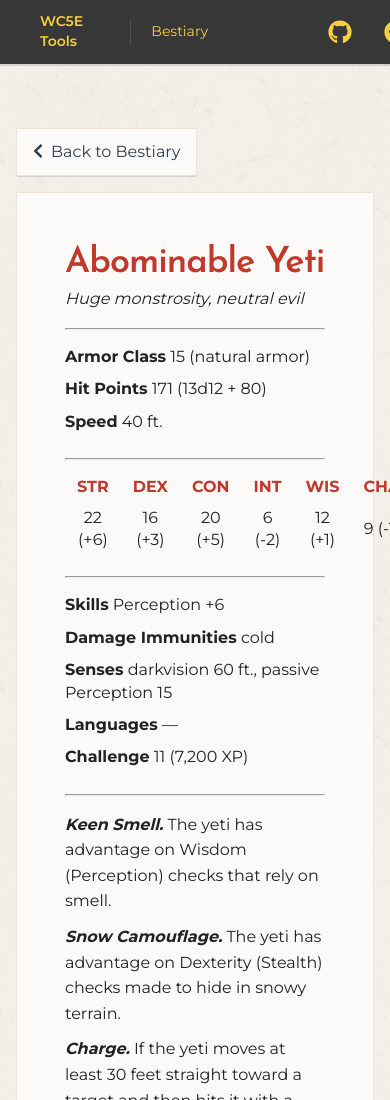
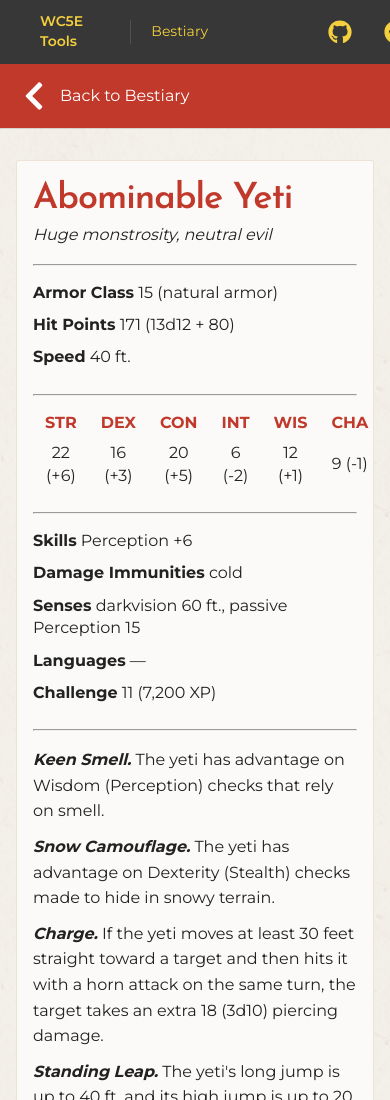
Before and after one commit to orjanbp/wc5etools, a Gatsby site: page /bestiary/abominable-yeti in a window 390 px wide. Shown: the top 1100 px of the page. Built offline with nearby package versions, Linux system fonts and the light colour scheme; Gatsby itself is replaced by a stand-in of ours.

Commit message:
feat: redesign mobile statblock back button

```diff
--- a/src/components/bestiary/creature-list.js
+++ b/src/components/bestiary/creature-list.js
@@ -76,6 +76,10 @@ const CreatureListGroup = styled.div`
 
   & + & {
     padding-top: 64px;
+
+    @media ${breakpoints.med} {
+      padding-top: 32px;
+    }
   }
 
   & h3 {
--- a/src/components/bestiary/creature-return.js
+++ b/src/components/bestiary/creature-return.js
@@ -2,6 +2,7 @@ import React from "react"
 import styled from "styled-components"
 import { Link } from "gatsby"
 import { FontAwesomeIcon } from "@fortawesome/react-fontawesome"
+import breakpoints from "../_partials/breakpoints"
 
 const ReturnButton = styled(Link)`
   display: inline-block;
@@ -28,6 +29,34 @@ const ReturnButton = styled(Link)`
   &:active {
     background-color: #f6f5f4;
   }
+
+  @media ${breakpoints.small} {
+    display: flex;
+    align-items: center;
+    margin: 0px -16px 32px;
+    padding: 16px 24px;
+    background-color: #c0392b;
+    border: none;
+    border-radius: 0px;
+    color: #fff;
+
+    & svg {
+      margin-right: 16px;
+      font-size: 3.2rem;
+      font-weight: 300;
+    }
+
+    &:hover,
+    &:focus {
+      color: #fff;
+      background-color: #cf3e2e;
+    }
+
+    &:active {
+      background-color: #b13428;
+      border-color: #a33025;
+    }
+  }
 `
 
 const CreatureReturn = () => (
--- a/src/components/bestiary/creature-statblock.js
+++ b/src/components/bestiary/creature-statblock.js
@@ -1,6 +1,7 @@
 import React from "react"
 import styled from "styled-components"
 import _ from "lodash"
+import breakpoints from "../_partials/breakpoints"
 
 const Statblock = styled.div`
   background-color: #fbfaf9;
@@ -9,6 +10,14 @@ const Statblock = styled.div`
   border-radius: 2px;
   text-decoration: none;
   box-shadow: 0px 1px 0px rgba(0, 0, 0, 0.12);
+
+  @media ${breakpoints.med} {
+    padding: 32px;
+  }
+
+  @media ${breakpoints.xsmall} {
+    padding: 16px;
+  }
 
   & h2 {
     color: #c0392b;
--- a/src/components/layout.js
+++ b/src/components/layout.js
@@ -6,11 +6,12 @@
  */
 
 import React from "react"
-import styled from "styled-components"
+import styled, { css } from "styled-components"
 
 import Header from "./_partials/header"
 import Footer from "./_partials/footer"
 import backgroundLight from "../images/background-light.png"
+import breakpoints from "./_partials/breakpoints"
 
 import "./_css/normalize.css"
 import "./_css/layout.css"
@@ -29,11 +30,22 @@ const LayoutMain = styled.main`
 `
 
 const LayoutInner = styled.div`
+  position: relative;
   width: 100%;
   max-width: 960px;
   margin: 0 auto;
-  padding: 64px 16px 64px;
+  padding: 64px 16px;
   box-sizing: border-box;
+
+  @media ${breakpoints.small} {
+    padding: 32px 16px;
+  }
+
+  ${props => props.collapsePaddingMobile && css`
+    @media ${breakpoints.small} {
+      padding-top: 0px;
+    }
+  `}
 `
 
 const Layout = ({ children }) => {
--- a/src/templates/creatureTemplate.js
+++ b/src/templates/creatureTemplate.js
@@ -13,7 +13,7 @@ export default function Template({
 
   return (
     <Layout>
-      <LayoutInner>
+      <LayoutInner collapsePaddingMobile>
         <CreatureReturn />
         <CreatureStatblock html={html} />
       </LayoutInner>
```
